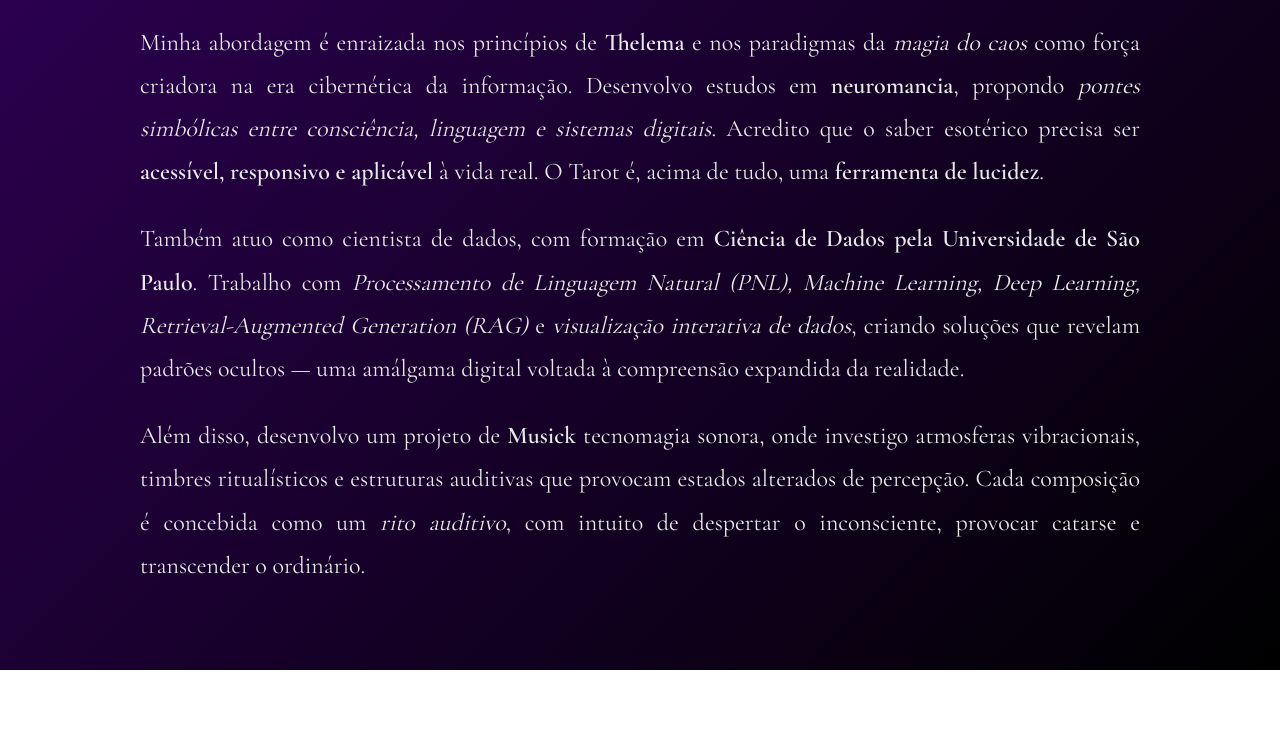
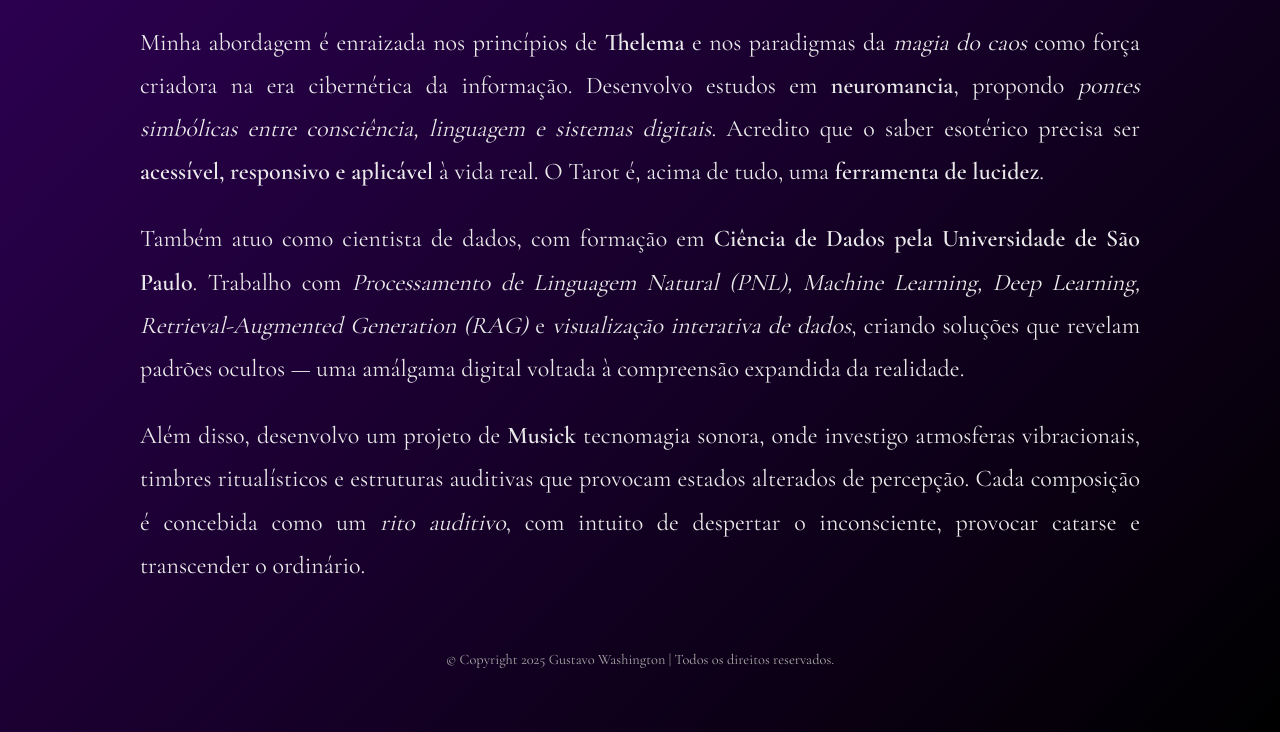
Before and after one commit to gugatwos/tarot, a plain HTML site: page bio.html in a window 1280 px wide. Shown: the part 816-1548 px from the top of the page. Before the commit the page ends 1486 px from the top, so only its background shows below. Drawn offline with nearby package versions, Linux system fonts and the light colour scheme; a web font is replaced by a local one.

Commit message:
adiciona rodapé com copyright

```diff
--- a/bio.html
+++ b/bio.html
@@ -56,6 +56,10 @@
       <p>
         Além disso, desenvolvo um projeto de <strong>Musick</strong> tecnomagia sonora, onde investigo atmosferas vibracionais, timbres ritualísticos e estruturas auditivas que provocam estados alterados de percepção. Cada composição é concebida como um <em>rito auditivo</em>, com intuito de despertar o inconsciente, provocar catarse e transcender o ordinário.
       </p>
+      <footer style="text-align: center; font-size: 0.9rem; color: #aaa; margin-top: 4rem;">
+        © Copyright 2025 Gustavo Washington | Todos os direitos reservados.
+      </footer>
+      </main>
       <a href="https://wa.me/5513981600695" class="whatsapp-float" target="_blank">📱</a>
   <a href="https://wa.me/5513981600695" class="whatsapp-float" target="_blank" aria-label="WhatsApp">
     <img src="https://cdn.jsdelivr.net/gh/simple-icons/simple-icons/icons/whatsapp.svg" alt="WhatsApp" style="width: 28px; height: 28px;" />
```
Also changed, not shown: index.html (+3 -0 lines), tarot-thoth.html (+3 -0 lines), tiragens.html (+3 -0 lines).
